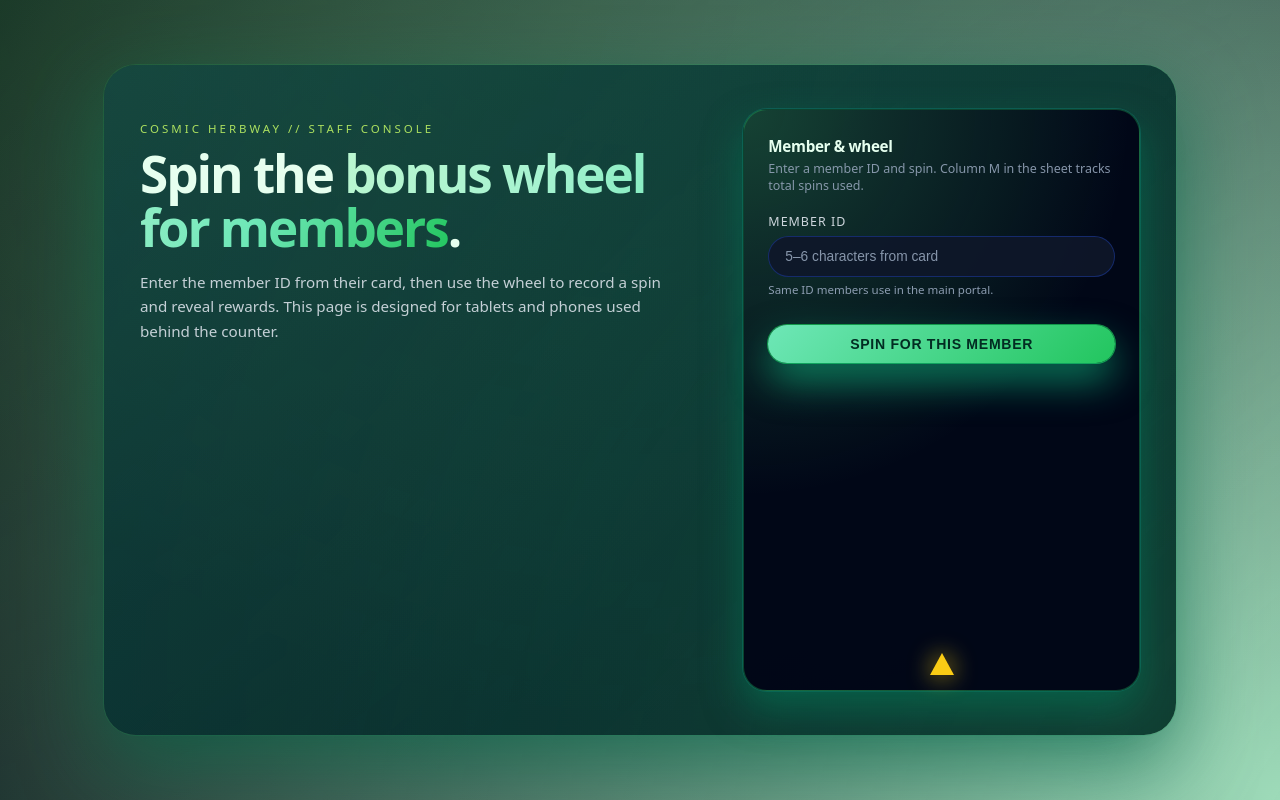
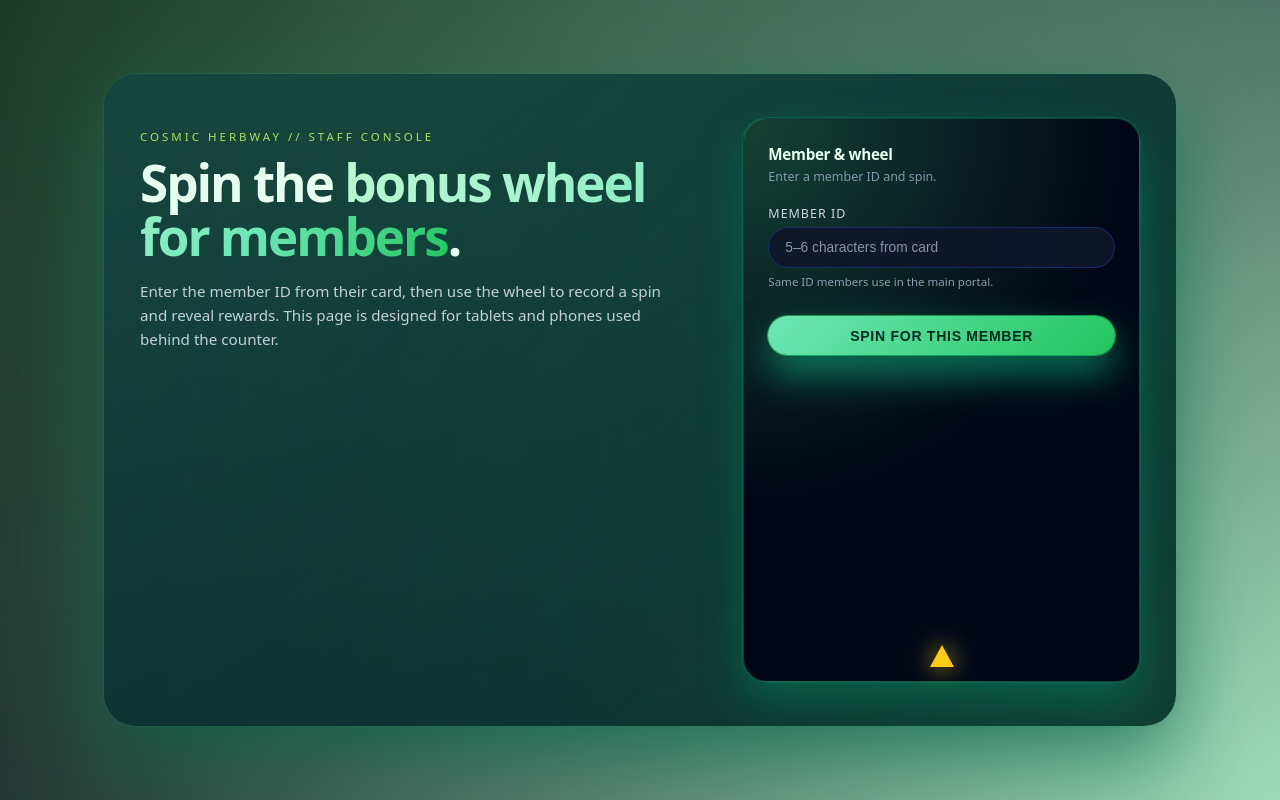
Before and after one commit to mikitatrayan-web/club-members-portal, a Next.js app: page /wheel in a window 1280 px wide. Built offline with nearby package versions, Linux system fonts and the light colour scheme.

Commit message:
better text

```diff
--- a/app/wheel/page.tsx
+++ b/app/wheel/page.tsx
@@ -115,8 +115,7 @@ function WheelPageInner() {
             <header>
               <h2 className="panel-header-title">Member &amp; wheel</h2>
               <p className="panel-header-subtitle">
-                Enter a member ID and spin. Column M in the sheet tracks total
-                spins used.
+                Enter a member ID and spin.
               </p>
             </header>
 
```
